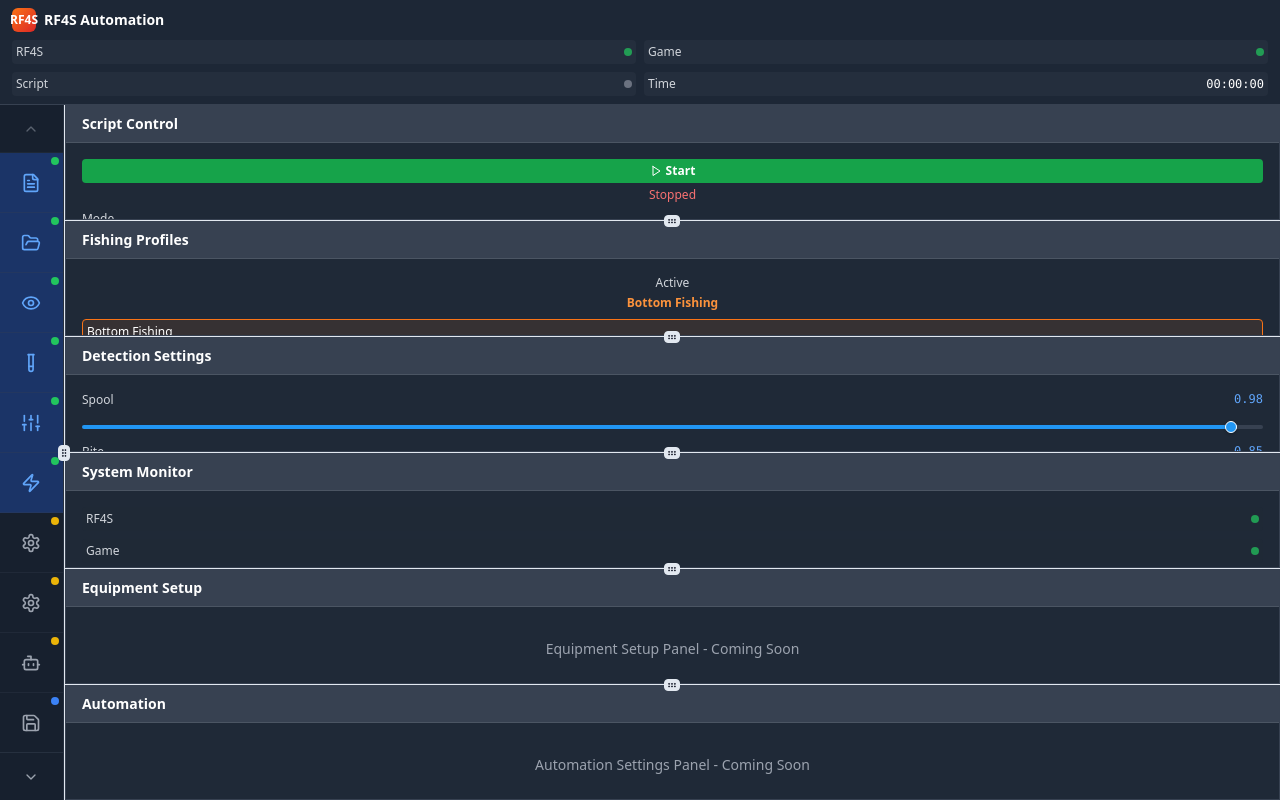
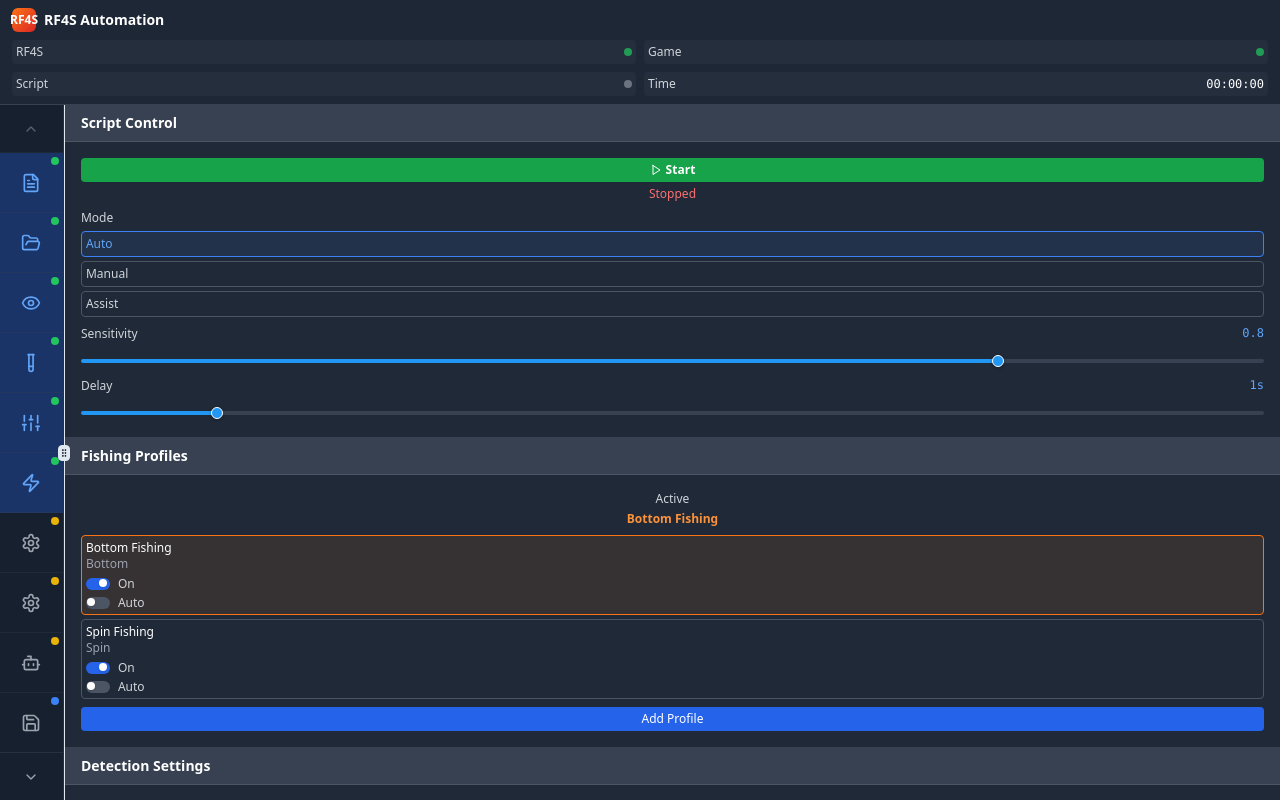
Before and after one commit to Ghenghis/RF4S-UI, a React (Vite) app: page / in a window 1280 px wide. Built offline with nearby package versions, Linux system fonts and the light colour scheme.

Commit message:
Fix: Ensure full feature visibility
Adjusted panel and UI layouts to prevent feature cutoffs, ensuring all content is fully visible and usable.

```diff
--- a/src/components/layout/Workspace.tsx
+++ b/src/components/layout/Workspace.tsx
@@ -1,7 +1,6 @@
 
 import React from 'react';
 import { useRF4SStore } from '../../stores/rf4sStore';
-import { ResizablePanelGroup, ResizablePanel, ResizableHandle } from '../ui/resizable';
 import ScriptControlPanel from '../panels/ScriptControlPanel';
 import FishingProfilesPanel from '../panels/FishingProfilesPanel';
 import DetectionSettingsPanel from '../panels/DetectionSettingsPanel';
@@ -47,24 +46,19 @@ const Workspace: React.FC = () => {
   }
 
   return (
-    <div className="h-full bg-gray-900 overflow-hidden">
-      <ResizablePanelGroup direction="vertical" className="h-full">
-        {visiblePanels.map((panel, index) => (
-          <React.Fragment key={panel.id}>
-            <ResizablePanel defaultSize={100 / visiblePanels.length} minSize={15}>
-              <div className="h-full bg-gray-800 border border-gray-700 flex flex-col">
-                <div className="px-4 py-2 bg-gray-700 border-b border-gray-600 flex-shrink-0">
-                  <h3 className="text-sm font-semibold text-white">{panel.title}</h3>
-                </div>
-                <div className="flex-1 p-4 overflow-hidden">
-                  {renderPanelContent(panel.id)}
-                </div>
-              </div>
-            </ResizablePanel>
-            {index < visiblePanels.length - 1 && <ResizableHandle withHandle />}
-          </React.Fragment>
+    <div className="h-full bg-gray-900 overflow-y-auto">
+      <div className="flex flex-col">
+        {visiblePanels.map((panel) => (
+          <div key={panel.id} className="flex-shrink-0 bg-gray-800 border-b border-gray-700">
+            <div className="px-4 py-2 bg-gray-700 border-b border-gray-600">
+              <h3 className="text-sm font-semibold text-white">{panel.title}</h3>
+            </div>
+            <div className="p-4">
+              {renderPanelContent(panel.id)}
+            </div>
+          </div>
         ))}
-      </ResizablePanelGroup>
+      </div>
     </div>
   );
 };
```
